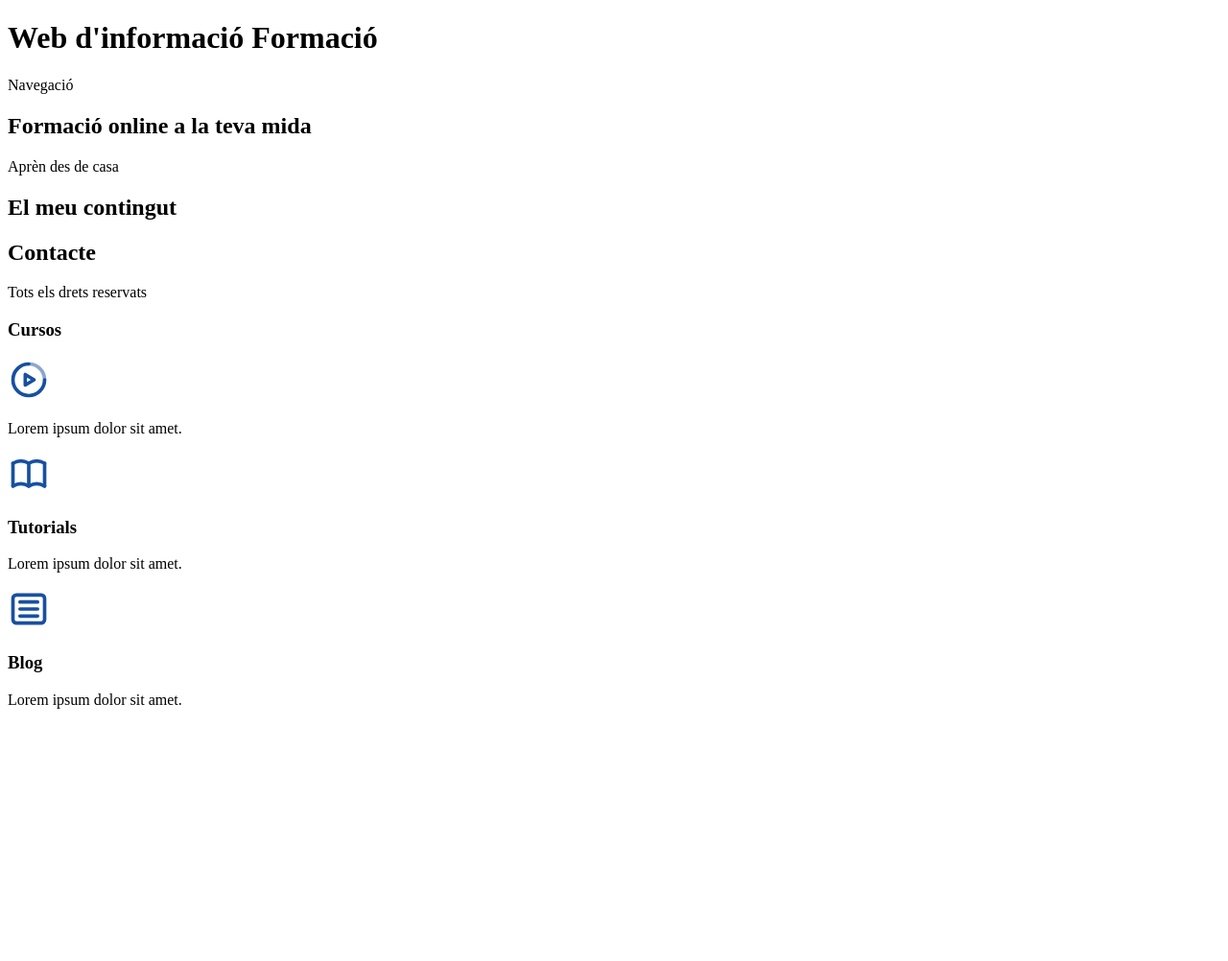
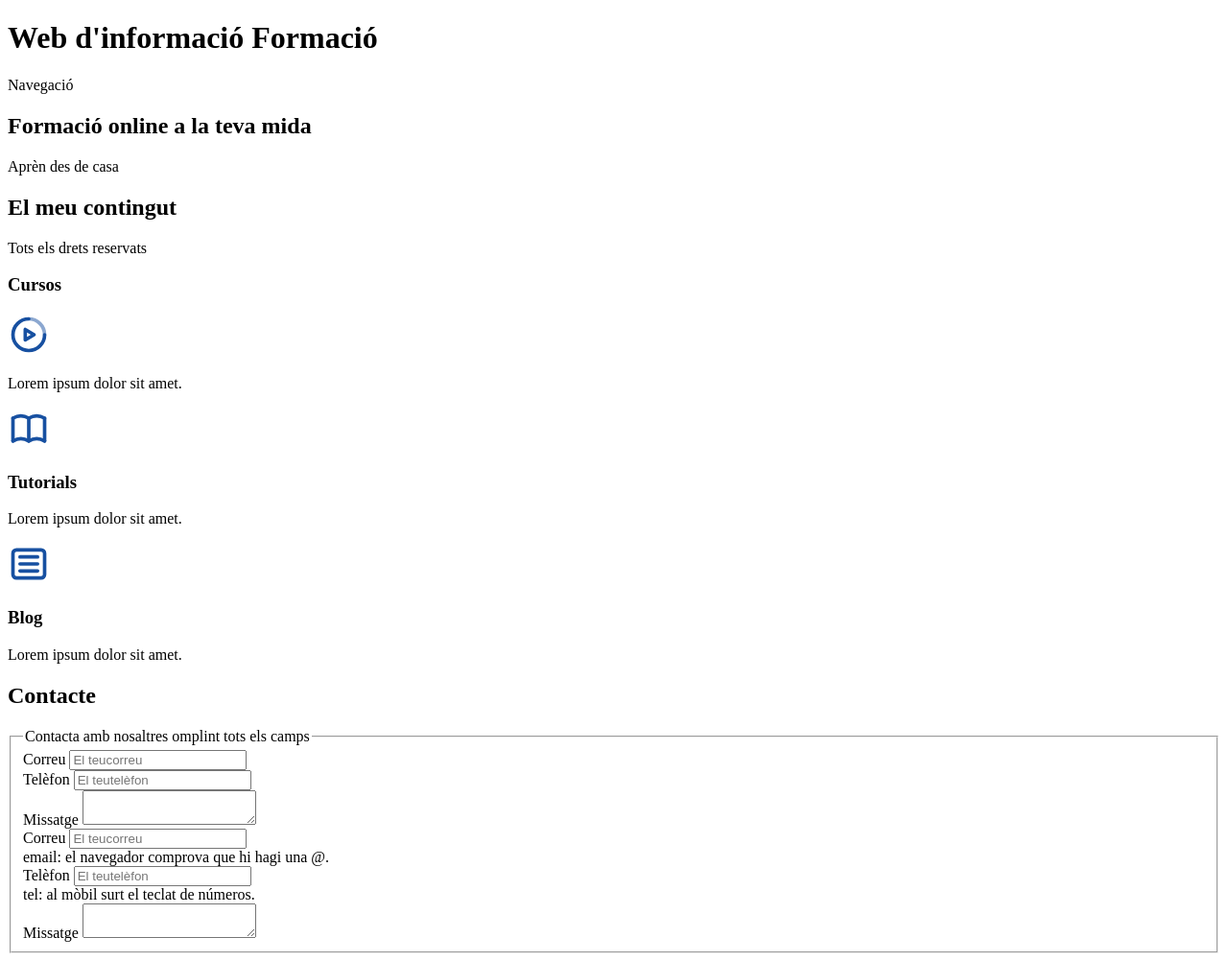
Before and after one commit to dgiraldoo-rgb/web-classe, a plain HTML site: page index.html in a window 1280 px wide. Shown: the whole page at 96% size. Before the commit the page ends 800 px from the top, so only its background shows below. Drawn offline with Linux system fonts and the light colour scheme.

Commit message:
Formulari de contacte i full d'estils

```diff
--- a/index.html
+++ b/index.html
@@ -21,8 +21,8 @@
 <section>
 
 <section>
-<h2>Contacte</h2>
-</section>
+
+
 </main>
 <footer>
 <p>Tots els drets reservats</p>
@@ -46,5 +46,56 @@
 </section>
 </main>
 
+<h2>Contacte</h2>
+<form>
+<fieldset>
+<legend>Contacta amb nosaltres omplint tots
+
+els camps</legend>
+
+<div>
+<label for="correu">Correu</label>
+<input type="email" id="correu" placeholder="El teu
+correu">
+</div>
+
+
+<div>
+<label for="telefon">Telèfon</label>
+<input type="tel" id="telefon" placeholder="El teu
+telèfon">
+</div>
+
+
+<div>
+<label for="missatge">Missatge</label>
+<textarea id="missatge"></textarea>
+</div>
+<div>
+<label for="correu">Correu</label>
+<input type="email" id="correu" placeholder="El teu
+correu">
+</div>
+
+email: el navegador comprova
+que hi hagi una @.
+
+<div>
+<label for="telefon">Telèfon</label>
+<input type="tel" id="telefon" placeholder="El teu
+telèfon">
+</div>
+
+tel: al mòbil surt el teclat de
+números.
+
+<div>
+<label for="missatge">Missatge</label>
+<textarea id="missatge"></textarea>
+</div>
+</fieldset>
+</form>
+</section>
+
   </body>
 </html>
```
Also changed, not shown: css/styles.css (added).
